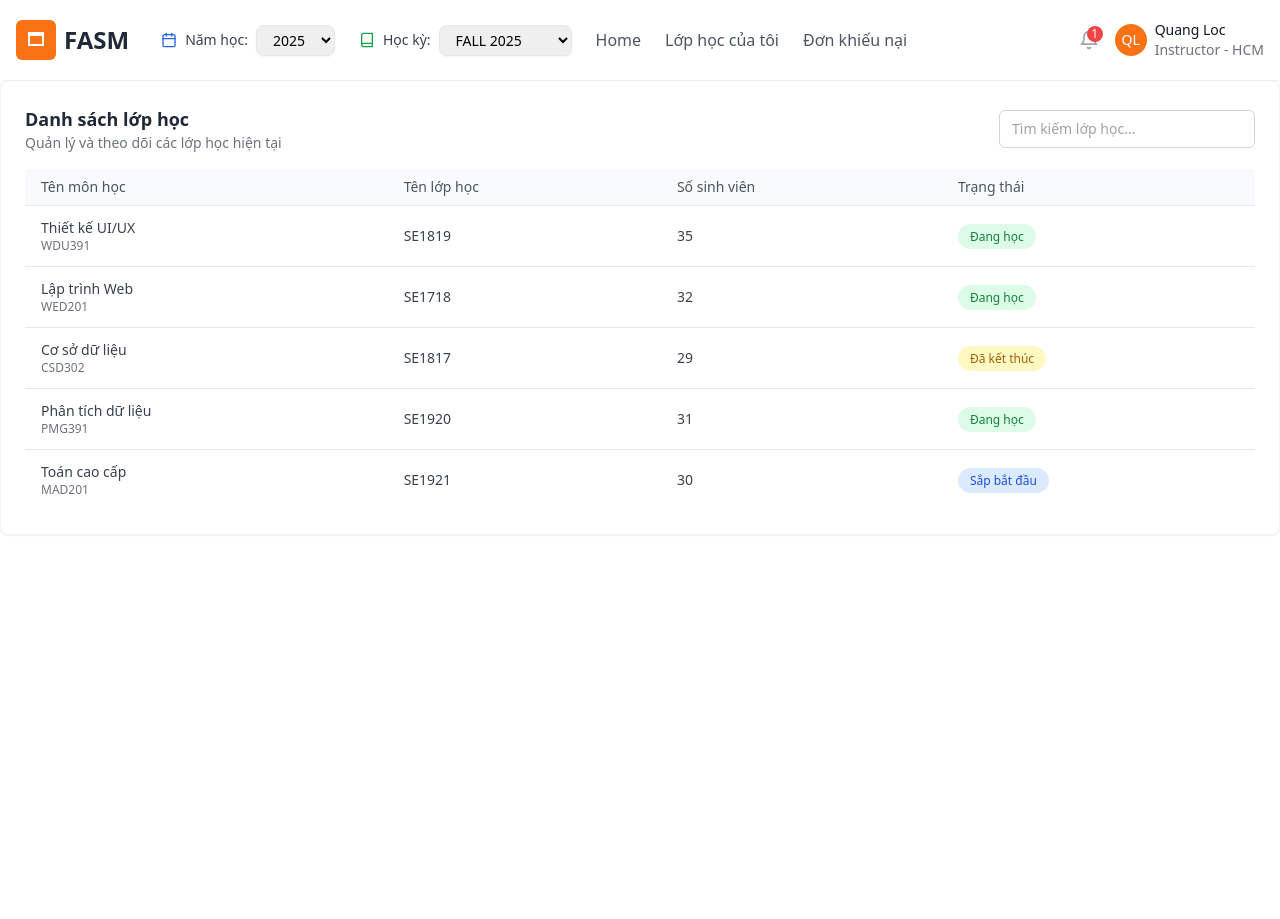
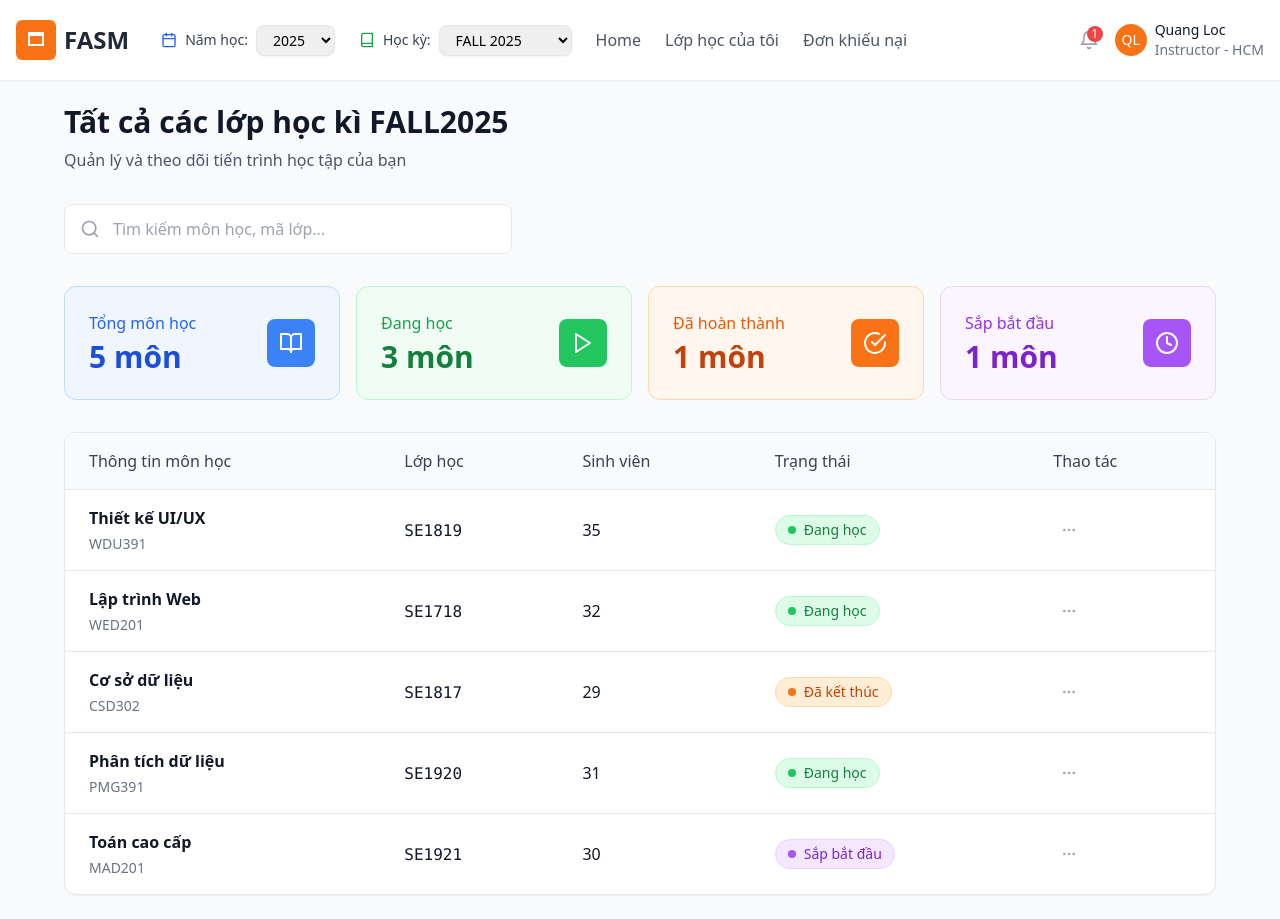
Before and after one commit to DuydoFE/FASM---Assignment-Submission-and-Double-Blind-Peer-Review-System-for-FPT-University, a React (Vite) app: page /my-classes in a window 1280 px wide. Before the commit the page ends 880 px from the top, so only its background shows below. Built offline with nearby package versions, Linux system fonts and the light colour scheme.

Commit message:
instructor view class UI

```diff
--- a/src/pages/InstructorClass/InstructorClass.jsx
+++ b/src/pages/InstructorClass/InstructorClass.jsx
@@ -1,79 +1,249 @@
-import React, { useState } from "react";
+import React, { useState, useMemo } from 'react';
+import { Search, BookOpen, Play, CheckCircle, Clock, MoreHorizontal } from 'lucide-react';
 
 const InstructorClass = () => {
-  const [search, setSearch] = useState("");
+  const [classes] = useState([
+    {
+      id: 1,
+      name: "Thiết kế UI/UX",
+      code: "WDU391",
+      classId: "SE1819",
+      students: 35,
+      status: "active",
+      statusText: "Đang học"
+    },
+    {
+      id: 2,
+      name: "Lập trình Web",
+      code: "WED201",
+      classId: "SE1718",
+      students: 32,
+      status: "active",
+      statusText: "Đang học"
+    },
+    {
+      id: 3,
+      name: "Cơ sở dữ liệu",
+      code: "CSD302",
+      classId: "SE1817",
+      students: 29,
+      status: "completed",
+      statusText: "Đã kết thúc"
+    },
+    {
+      id: 4,
+      name: "Phân tích dữ liệu",
+      code: "PMG391",
+      classId: "SE1920",
+      students: 31,
+      status: "active",
+      statusText: "Đang học"
+    },
+    {
+      id: 5,
+      name: "Toán cao cấp",
+      code: "MAD201",
+      classId: "SE1921",
+      students: 30,
+      status: "upcoming",
+      statusText: "Sắp bắt đầu"
+    }
+  ]);
 
-  const classesData = [
-    { subject: "Thiết kế UI/UX", code: "WDU391", className: "SE1819", students: 35, status: "Đang học" },
-    { subject: "Lập trình Web", code: "WED201", className: "SE1718", students: 32, status: "Đang học" },
-    { subject: "Cơ sở dữ liệu", code: "CSD302", className: "SE1817", students: 29, status: "Đã kết thúc" },
-    { subject: "Phân tích dữ liệu", code: "PMG391", className: "SE1920", students: 31, status: "Đang học" },
-    { subject: "Toán cao cấp", code: "MAD201", className: "SE1921", students: 30, status: "Sắp bắt đầu" },
-  ];
+  const [searchTerm, setSearchTerm] = useState('');
 
-  const getStatusBadge = (status) => {
+  const filteredClasses = useMemo(() => {
+    return classes.filter(cls =>
+      cls.name.toLowerCase().includes(searchTerm.toLowerCase()) ||
+      cls.code.toLowerCase().includes(searchTerm.toLowerCase())
+    );
+  }, [classes, searchTerm]);
+
+  const totalClasses = classes.length;
+  const activeClasses = classes.filter(cls => cls.status === 'active').length;
+  const completedClasses = classes.filter(cls => cls.status === 'completed').length;
+  const upcomingClasses = classes.filter(cls => cls.status === 'upcoming').length;
+
+  const getStatusStyle = (status) => {
     switch (status) {
-      case "Đang học":
-        return "bg-green-100 text-green-700";
-      case "Đã kết thúc":
-        return "bg-yellow-100 text-yellow-700";
-      case "Sắp bắt đầu":
-        return "bg-blue-100 text-blue-700";
+      case 'active':
+        return 'bg-green-100 text-green-700 border border-green-200';
+      case 'completed':
+        return 'bg-orange-100 text-orange-700 border border-orange-200';
+      case 'upcoming':
+        return 'bg-purple-100 text-purple-700 border border-purple-200';
       default:
-        return "bg-gray-100 text-gray-600";
+        return 'bg-gray-100 text-gray-700 border border-gray-200';
     }
   };
 
-  const filteredClasses = classesData.filter((cls) =>
-    cls.subject.toLowerCase().includes(search.toLowerCase())
-  );
+  const getStatusIcon = (status) => {
+    switch (status) {
+      case 'active':
+        return <div className="w-2 h-2 bg-green-500 rounded-full"></div>;
+      case 'completed':
+        return <div className="w-2 h-2 bg-orange-500 rounded-full"></div>;
+      case 'upcoming':
+        return <div className="w-2 h-2 bg-purple-500 rounded-full"></div>;
+      default:
+        return <div className="w-2 h-2 bg-gray-500 rounded-full"></div>;
+    }
+  };
 
   return (
-    <div className="bg-white rounded-lg shadow-sm border border-gray-100 p-6">
-      <div className="flex items-center justify-between mb-4">
-        <div>
-          <h2 className="text-lg font-semibold text-gray-800">Danh sách lớp học</h2>
-          <p className="text-sm text-gray-500">Quản lý và theo dõi các lớp học hiện tại</p>
+    <div className="min-h-screen bg-gray-50 p-6">
+      <div className="max-w-6xl mx-auto">
+        {/* Header */}
+        <div className="mb-8">
+          <h1 className="text-3xl font-bold text-gray-900 mb-2">
+            Tất cả các lớp học kì FALL2025
+          </h1>
+          <p className="text-gray-600">
+            Quản lý và theo dõi tiến trình học tập của bạn
+          </p>
         </div>
+
+        {/* Search */}
+        <div className="mb-8">
+          <div className="relative max-w-md">
+            <Search className="absolute left-4 top-1/2 transform -translate-y-1/2 text-gray-400" size={20} />
             <input
               type="text"
-          placeholder="Tìm kiếm lớp học..."
-          className="border border-gray-300 rounded-md px-3 py-2 text-sm w-64 focus:ring-2 focus:ring-orange-400 focus:outline-none"
-          value={search}
-          onChange={(e) => setSearch(e.target.value)}
+              placeholder="Tìm kiếm môn học, mã lớp..."
+              className="w-full pl-12 pr-4 py-3 bg-white border border-gray-200 rounded-lg focus:ring-2 focus:ring-blue-500 focus:border-transparent outline-none"
+              value={searchTerm}
+              onChange={(e) => setSearchTerm(e.target.value)}
             />
           </div>
+        </div>
 
-      <table className="min-w-full table-auto border-collapse">
-        <thead>
-          <tr className="bg-gray-50 text-left text-gray-600 text-sm">
-            <th className="px-4 py-2 font-medium">Tên môn học</th>
-            <th className="px-4 py-2 font-medium">Tên lớp học</th>
-            <th className="px-4 py-2 font-medium">Số sinh viên</th>
-            <th className="px-4 py-2 font-medium">Trạng thái</th>
+        {/* Statistics Cards */}
+        <div className="grid grid-cols-1 md:grid-cols-4 gap-4 mb-8">
+          <div className="bg-blue-50 border border-blue-200 rounded-xl p-6">
+            <div className="flex items-center justify-between">
+              <div>
+                <p className="text-blue-600 font-medium mb-1">Tổng môn học</p>
+                <p className="text-3xl font-bold text-blue-700">{totalClasses} môn</p>
+              </div>
+              <div className="bg-blue-500 rounded-lg p-3">
+                <BookOpen className="text-white" size={24} />
+              </div>
+            </div>
+          </div>
+
+          <div className="bg-green-50 border border-green-200 rounded-xl p-6">
+            <div className="flex items-center justify-between">
+              <div>
+                <p className="text-green-600 font-medium mb-1">Đang học</p>
+                <p className="text-3xl font-bold text-green-700">{activeClasses} môn</p>
+              </div>
+              <div className="bg-green-500 rounded-lg p-3">
+                <Play className="text-white" size={24} />
+              </div>
+            </div>
+          </div>
+
+          <div className="bg-orange-50 border border-orange-200 rounded-xl p-6">
+            <div className="flex items-center justify-between">
+              <div>
+                <p className="text-orange-600 font-medium mb-1">Đã hoàn thành</p>
+                <p className="text-3xl font-bold text-orange-700">{completedClasses} môn</p>
+              </div>
+              <div className="bg-orange-500 rounded-lg p-3">
+                <CheckCircle className="text-white" size={24} />
+              </div>
+            </div>
+          </div>
+
+          <div className="bg-purple-50 border border-purple-200 rounded-xl p-6">
+            <div className="flex items-center justify-between">
+              <div>
+                <p className="text-purple-600 font-medium mb-1">Sắp bắt đầu</p>
+                <p className="text-3xl font-bold text-purple-700">{upcomingClasses} môn</p>
+              </div>
+              <div className="bg-purple-500 rounded-lg p-3">
+                <Clock className="text-white" size={24} />
+              </div>
+            </div>
+          </div>
+        </div>
+
+        {/* Classes Table */}
+        <div className="bg-white rounded-xl shadow-sm border border-gray-200 overflow-hidden">
+          <div className="overflow-x-auto">
+            <table className="w-full">
+              <thead className="bg-gray-50 border-b border-gray-200">
+                <tr>
+                  <th className="text-left py-4 px-6 font-medium text-gray-700">
+                    Thông tin môn học
+                  </th>
+                  <th className="text-left py-4 px-6 font-medium text-gray-700">
+                    Lớp học
+                  </th>
+                  <th className="text-left py-4 px-6 font-medium text-gray-700">
+                    Sinh viên
+                  </th>
+                  <th className="text-left py-4 px-6 font-medium text-gray-700">
+                    Trạng thái
+                  </th>
+                  <th className="text-left py-4 px-6 font-medium text-gray-700">
+                    Thao tác
+                  </th>
                 </tr>
               </thead>
-        <tbody className="text-sm text-gray-700">
-          {filteredClasses.map((cls, index) => (
-            <tr key={index} className="border-t">
-              <td className="px-4 py-3">
+              <tbody className="divide-y divide-gray-200">
+                {filteredClasses.map((cls) => (
+                  <tr key={cls.id} className="hover:bg-gray-50 transition-colors">
+                    <td className="py-4 px-6">
                       <div>
-                  <div className="font-medium">{cls.subject}</div>
-                  <div className="text-xs text-gray-500">{cls.code}</div>
+                        <h3 className="font-semibold text-gray-900 mb-1">
+                          {cls.name}
+                        </h3>
+                        <div className="flex items-center gap-4 text-sm text-gray-500">
+                          <span>{cls.code}</span>
+
+                        </div>
                       </div>
                     </td>
-              <td className="px-4 py-3">{cls.className}</td>
-              <td className="px-4 py-3">{cls.students}</td>
-              <td className="px-4 py-3">
-                <span className={`px-3 py-1 rounded-full text-xs font-medium ${getStatusBadge(cls.status)}`}>
-                  {cls.status}
+                    <td className="py-4 px-6">
+                      <span className="font-mono text-gray-900">{cls.classId}</span>
+                    </td>
+                    <td className="py-4 px-6">
+                      <span className="text-gray-900">{cls.students}</span>
+                    </td>
+                    <td className="py-4 px-6">
+                      <span className={`inline-flex items-center gap-2 px-3 py-1 rounded-full text-sm font-medium ${getStatusStyle(cls.status)}`}>
+                        {getStatusIcon(cls.status)}
+                        {cls.statusText}
                       </span>
+                    </td>
+                    <td className="py-4 px-6">
+                      <button className="p-2 hover:bg-gray-100 rounded-lg transition-colors">
+                        <MoreHorizontal className="text-gray-400" size={16} />
+                      </button>
                     </td>
                   </tr>
                 ))}
               </tbody>
             </table>
           </div>
+        </div>
+
+        {filteredClasses.length === 0 && (
+          <div className="text-center py-12">
+            <div className="text-gray-400 mb-4">
+              <Search size={48} className="mx-auto" />
+            </div>
+            <h3 className="text-lg font-medium text-gray-600 mb-2">
+              Không tìm thấy kết quả
+            </h3>
+            <p className="text-gray-500">
+              Thử thay đổi từ khóa tìm kiếm khác
+            </p>
+          </div>
+        )}
+      </div>
+    </div>
   );
 };
 
--- a/src/pages/InstructorDashBoard/InstructorDashBoard.jsx
+++ b/src/pages/InstructorDashBoard/InstructorDashBoard.jsx
@@ -4,7 +4,7 @@ import { Search, ArrowUpDown, Book, Users, Calendar, AlertTriangle, Clock } from
 // Dashboard Content Component
 const InstructorDashboard = () => {
    return (
-    <div className="max-w-7xl mx-auto px-6 py-8 bg-gray-50">
+    <div className="max-w-7xl mx-auto px-6 py-8 ">
       {/* Title */}
       <h1 className="text-3xl font-bold text-gray-900 mb-8">FALL2025</h1>
 
```
Lines whose indentation alone changed are shown as unchanged.
